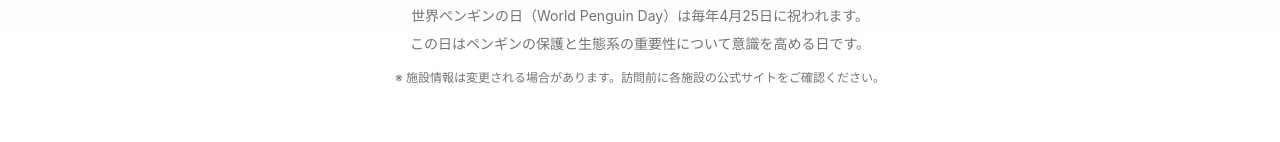
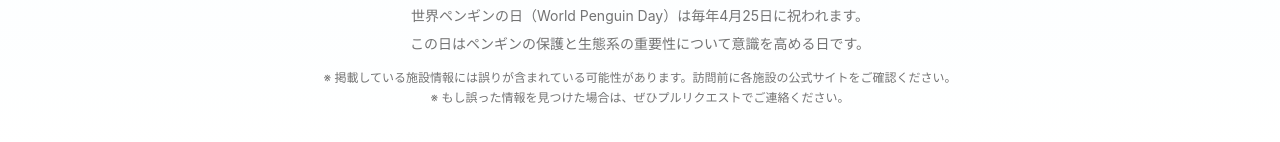
Before and after one commit to masakadop/v0-penguin-day-website, a Next.js app: page / in a window 1280 px wide. Shown: the part 946-1088 px from the top of the page. Built offline with nearby package versions, Linux system fonts and the light colour scheme; no server answers.

Commit message:
Add caution about possible facility info errors and PR feedback

```diff
--- a/app/page.tsx
+++ b/app/page.tsx
@@ -271,7 +271,10 @@ export default function PenguinFacilitiesPage() {
               この日はペンギンの保護と生態系の重要性について意識を高める日です。
             </p>
             <p className="mt-4 text-xs">
-              ※ 施設情報は変更される場合があります。訪問前に各施設の公式サイトをご確認ください。
+              ※ 掲載している施設情報には誤りが含まれている可能性があります。訪問前に各施設の公式サイトをご確認ください。
+            </p>
+            <p className="mt-1 text-xs">
+              ※ もし誤った情報を見つけた場合は、ぜひプルリクエストでご連絡ください。
             </p>
           </div>
         </footer>
```
